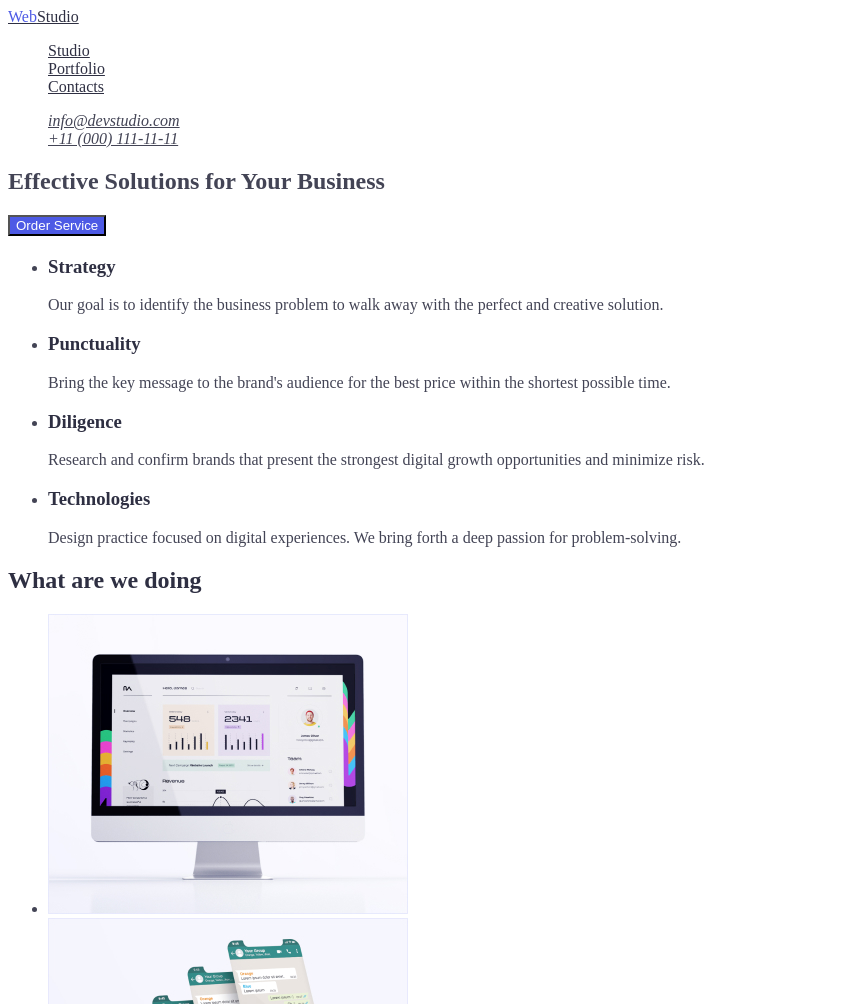
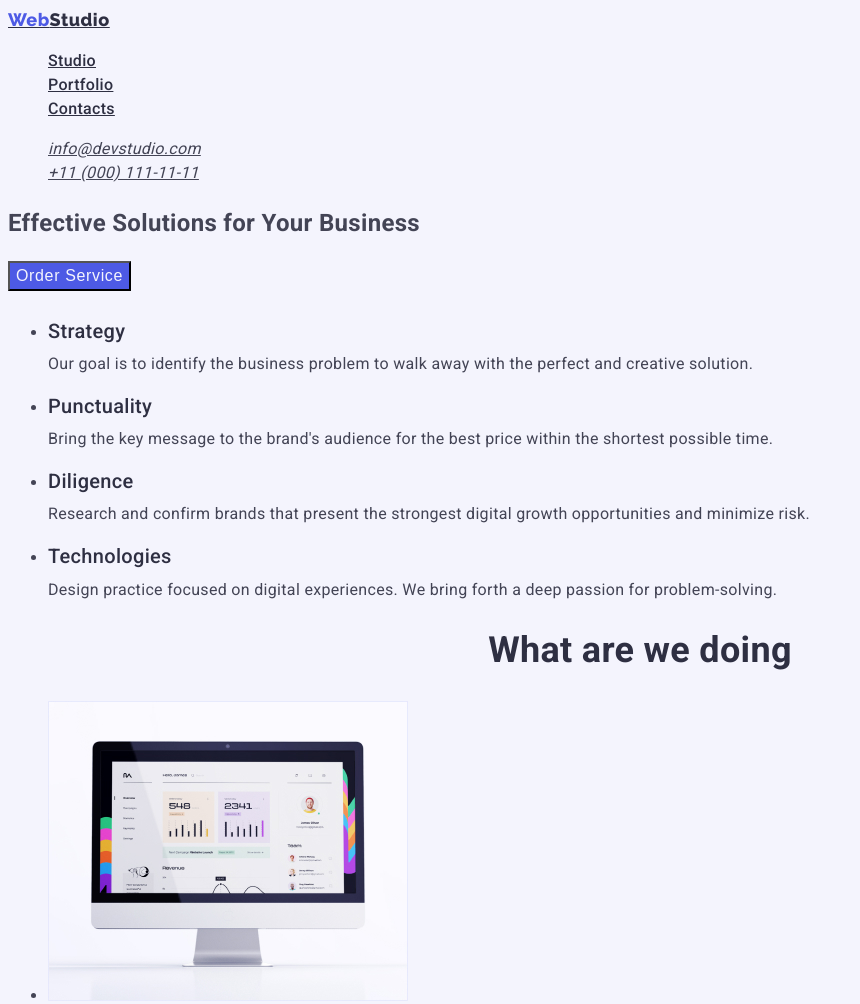
Before and after one commit to Andrii-Val/goit-homework-02, a plain HTML site: page index.html in a window 1280 px wide. Shown: the top 1004 px of the page, without its empty margins (0-860 px from the left). Drawn offline with Linux system fonts and the light colour scheme.

Commit message:
редактор шрифта

```diff
--- a/css/styles.css
+++ b/css/styles.css
@@ -1,18 +1,33 @@
   /* колір силок   #2E2F42 */
   /* колір номера#434455 */
   /* колір кнопок #4D5AE5 */
+/* колір фона#F4F4FD */
 
   :root {
     --primary-text-color: #434455;
         --title-text-color: #2E2F42;
         --accent-color: #4D5AE5;
-        --primary-white-color:#FFFFFF;
+        --primary-fon-color:#FFFFFF;
+        --primary-white-color: #F4F4FD;
+
   }
  body{
+  background-color: var(--primary-white-color);
+  font-family: Roboto, sans-serif;
     color:  #434455;
- }
+     font-weight: 400;
+      font-size: 16px;
+      line-height: 1.5;
+      letter-spacing: 0.02em;
+    }
+
   .logo{
     color:var(--title-text-color) ;
+    font-family: Raleway, cursive;
+    font-weight: 800;
+      font-size: 18px;
+      line-height: 1.3;
+      letter-spacing: 0.03em;
   }
   span{
     color: var(--accent-color);
@@ -25,6 +40,9 @@
   }
   .site-nav .link{
     color:var(--title-text-color) ;
+    font-weight: 500;
+      font-size: 16px;
+      line-height: 1.5;
   }
   .site-nav .link:hover,
   .site-nav .link:focus {
@@ -32,22 +50,41 @@
   }
   .site-addres a{
 color: var(--primary-text-color);
+font-weight: 400;
+  font-size: 16px;
+  line-height: 1.5;
   }
   .site-addres .link:hover,
   .site-addres .link:focus {
     color:var(--accent-color) ;
+
+  }
+  .items-title:hover,
+  .items-title:focus{
+    color: var(--primary-fon-color);
+    background-color: var(--accent-color);
   }
   .button{
     background-color: var(--accent-color);
     color: var(--primary-white-color);
+    font-weight: 500;
+      font-size: 16px;
+      line-height: 24px;
+      letter-spacing: 0.04em;
+
   }
   .section-title{
     color: var(--title-text-color) ;
+    font-weight: 700;
+      font-size: 36px;
+      line-height: 1.1;
+
+      text-align: center;
   }
-  .feature-list .title{
+  .feature-list .title,
+    .work-list .title{
     color:  var(--title-text-color);
+    font-weight: 500;
+      font-size: 20px;
+      line-height: 1.2px;
   }
-  .work-list .title{
-    color: var(--title-text-color);
-  }
-  .
--- a/index.html
+++ b/index.html
@@ -6,7 +6,7 @@
     <meta name="viewport" content="width=device-width, initial-scale=1.0" />
     <title>WebStudio</title>
     <link
-      href="https://fonts.googleapis.com/css2?family=Montserrat:wght@400;700&display=swap"
+      href="https://fonts.googleapis.com/css2?family=Raleway:wght@800&family=Roboto:wght@400;500;700&display=swap"
       rel="stylesheet"
     />
     <link rel="stylesheet" href="./css/styles.css" />
```
Also changed, not shown: portfolio.html (+1 -1 lines).
